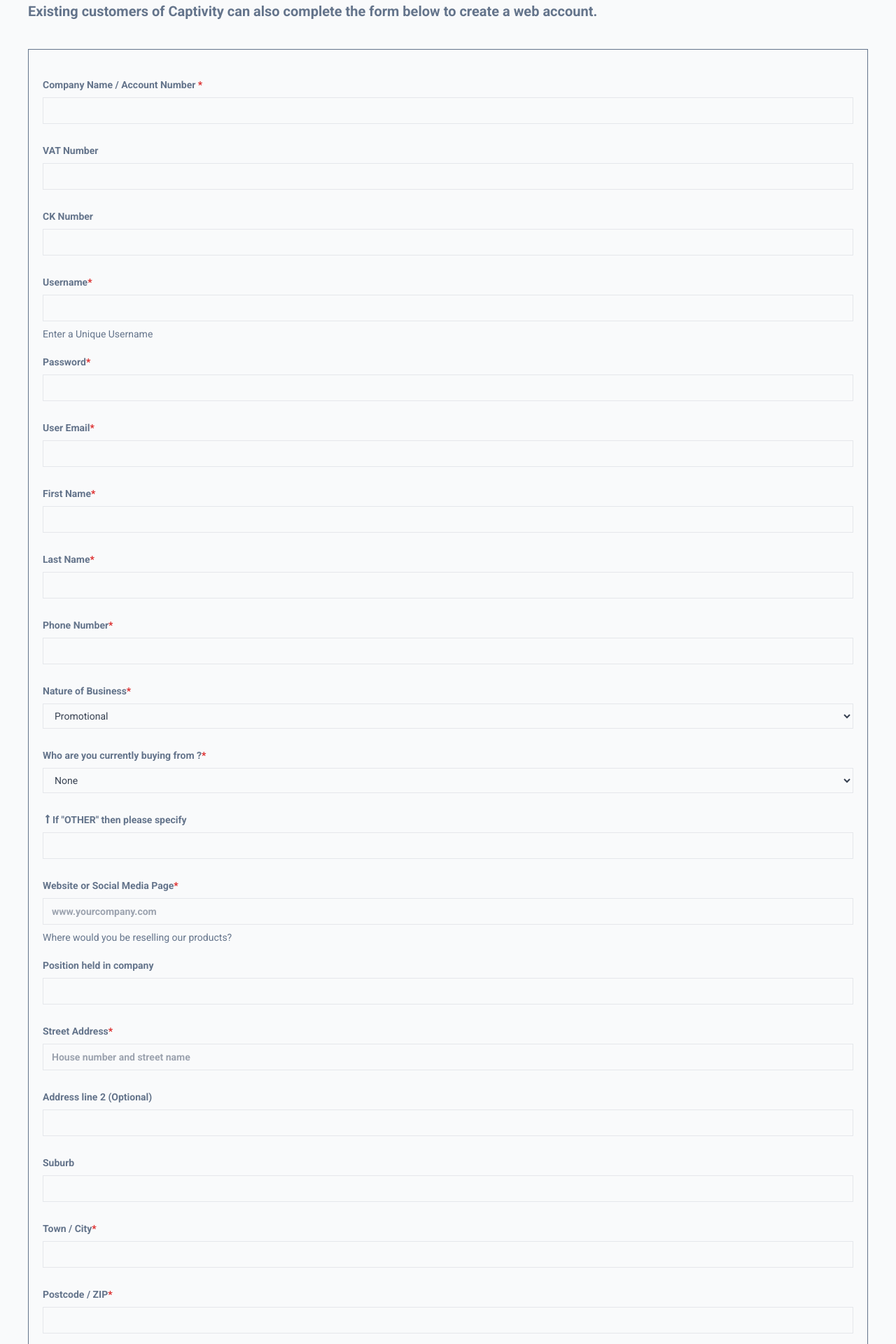
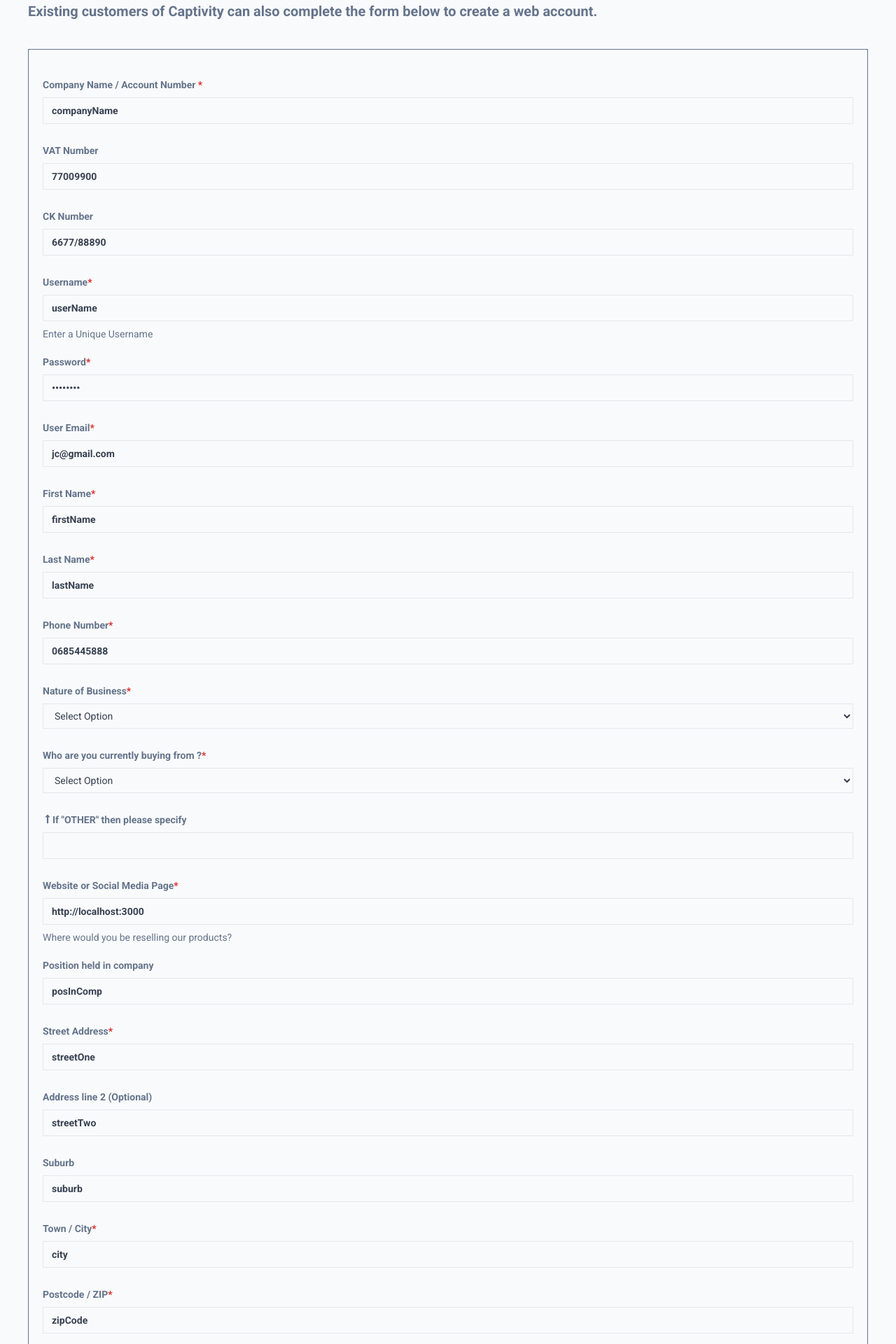
Before and after one commit to Codeeza/Codeeza-build, a Next.js app: page /Register in a window 1280 px wide. Shown: the part 600-2520 px from the top of the page at 70% size. Built offline with nearby package versions, Linux system fonts and the light colour scheme.

Commit message:
second attempt

```diff
--- a/app/Register/page.jsx
+++ b/app/Register/page.jsx
@@ -1,5 +1,6 @@
 "use client";
 import { useEffect, useState } from "react";
+
 import { FaLongArrowAltUp } from "react-icons/fa";
 
 import React from "react";
@@ -8,9 +9,37 @@ import Link from "next/link";
 
 import { countries } from "@/lib/CountrySelect";
 
+const Register = () => {
+  const [fields, setFields] = useState({
+    companyName: "companyName",
+    vatNumber: 77009900,
+    ckNumber: "6677/88890",
+    userName: "userName",
+    passWord: "passWord",
+    email: "jc@gmail.com",
+    firstName: "firstName",
+    lastName: "lastName",
+    phoneNumber: "0685445888",
+    natureOfBussiness: "",
+    supplierOption: "",
+    ifOther: "" || undefined,
+    webLink: "http://localhost:3000",
+    posInComp: "posInComp",
+    streetOne: "streetOne",
+    streetTwo: "streetTwo",
+    suburb: "suburb",
+    city: "city",
+    zipCode: "zipCode",
+    country: "country",
+    salesRep: "",
+    termsAgree: "Yes"
+  })
 
+  const handleSubmit = (e) => {
+    e.preventDefault()
+    console.log(fields)
+  }
 
-const Register = () => {
   return (
     <div>
       <div className="p-12">
@@ -47,147 +76,165 @@ const Register = () => {
         <div className="text-sm border m-10 border-slate-500">
 
             <form
+              onSubmit={handleSubmit}
+              autoComplete="off"
               className="p-5 text-slate-500 font-bold space-y-5"
           >
             {/* Company Name Input */}
             <div className="mt-5">
-              <label>
+              <label htmlFor="companyName">
                 Company Name / Account Number{" "}
                 <span className="text-red-600">*</span>
               </label>
               <input
+                id="companyName"
+                name="companyName"
+                type="text"
+                value={fields.companyName}
+                onChange={(e) => setFields({...fields, companyName: e.target.value})}
                 className="bg-gray-50 w-full px-3 py-2 my-2 text-sm text-gray-700 border focus:outline-red-500"
-                id="companyNameOrAccountNumber"
-                name=""
-                type="text"
+
               />
             </div>
 
             {/* vat number Input */}
             <div>
-              <label className="">VAT Number</label>
+              <label htmlFor="vatNumber" className="">VAT Number</label>
               <input
-                className="bg-gray-50 w-full px-3 py-2 my-2 text-sm text-gray-700 border focus:outline-red-500"
                 id="vatNumber"
                 type="number"
-                name=""
+                name="vatNumber"
+                value={fields.vatNumber}
+                onChange={(e) => setFields({...fields, vatNumber: e.target.value})}
+                className="bg-gray-50 w-full px-3 py-2 my-2 text-sm text-gray-700 border focus:outline-red-500"
               />
             </div>
 
-            {/* ck number Name Input */}
+            {/* ck number Name Input  */}
             <div>
-              <label className="">CK Number</label>
+              <label htmlFor="ckNumber" className="">CK Number</label>
               <input
+                id="ckNumber"
+                name="ckNumber"
+                type="text"
+                value={fields.ckNumber}
+                onChange={(e) => setFields({...fields, ckNumber: e.target.value})}
                 className="bg-gray-50 w-full px-3 py-2 my-2 text-sm text-gray-700 border focus:outline-red-500"
-                id="vatNumber"
-                type="text"
-                name=""
-
               />
             </div>
 
             {/* Username Input */}
-            <div>
-              <label>
+            <div >
+              <label htmlFor="userName">
                 Username
                 <span className="text-red-600">*</span>
               </label>
               <input
+                id="userName"
+                type="text"
+                name="userName"
+                value={fields.userName}
+                onChange={(e) => setFields({...fields, userName: e.target.value})}
                 className="bg-gray-50 w-full px-3 py-2 my-2 text-sm text-gray-700 border focus:outline-red-500"
-                id="username"
-                type="text"
-                name=""
               />
               <label className="font-normal">Enter a Unique Username</label>
             </div>
 
             {/* Password Input */}
             <div>
-              <label>
+              <label htmlFor="passWord">
                 Password
                 <span className="text-red-600">*</span>
               </label>
               <input
+                id="passWord"
+                type="password"
+                name="passWord"
+                value={fields.passWord}
+                onChange={(e) => setFields({...fields, passWord: e.target.value})}
                 className="bg-gray-50 w-full px-3 py-2 my-2 text-sm text-gray-700 border focus:outline-red-500"
-                id="password"
-                type="password"
-                name=""
-
               />
             </div>
 
             {/* User Email Input */}
             <div>
-              <label>
+              <label htmlFor="email">
                 User Email
                 <span className="text-red-600">*</span>
               </label>
               <input
+                id="email"
+                type="email"
+                name="email"
+                value={fields.email}
+                onChange={(e) => setFields({...fields, email: e.target.value})}
                 className="bg-gray-50 w-full px-3 py-2 my-2 text-sm text-gray-700 border focus:outline-red-500"
-                id="userEmail"
-                type="email"
-                name=""
-
               />
             </div>
 
             {/* First Name Input */}
             <div>
-              <label>
+              <label htmlFor="firstName">
                 First Name
                 <span className="text-red-600">*</span>
               </label>
               <input
-                className="bg-gray-50 w-full px-3 py-2 my-2 text-sm text-gray-700 border focus:outline-red-500"
                 id="firstName"
                 type="text"
-                name=""
-
+                name="firstName"
+                value={fields.firstName}
+                onChange={(e) => setFields({...fields, firstName: e.target.value})}
+                className="bg-gray-50 w-full px-3 py-2 my-2 text-sm text-gray-700 border focus:outline-red-500"
               />
             </div>
 
             {/* Last Name Input */}
             <div>
-              <label>
+              <label htmlFor="lastName">
                 Last Name
                 <span className="text-red-600">*</span>
               </label>
               <input
-                className="bg-gray-50 w-full px-3 py-2 my-2 text-sm text-gray-700 border focus:outline-red-500"
                 id="lastName"
                 type="text"
-                name=""
-
+                name="lastName"
+                value={fields.lastName}
+                onChange={(e) => setFields({...fields, lastName: e.target.value})}
+                className="bg-gray-50 w-full px-3 py-2 my-2 text-sm text-gray-700 border focus:outline-red-500"
               />
             </div>
 
             {/* Phone Number Input */}
             <div>
-              <label>
+              <label htmlFor="phoneNumber">
                 Phone Number
                 <span className="text-red-600">*</span>
               </label>
               <input
+                id="phoneNumber"
+                type="text"
+                name="phoneNumber"
+                value={fields.phoneNumber}
+                onChange={(e) => setFields({...fields, phoneNumber: e.target.value})}
                 className="bg-gray-50 w-full px-3 py-2 my-2 text-sm text-gray-700 border focus:outline-red-500"
-                id="phoneNumber"
-                type="tel"
-                name=""
-
               />
             </div>
 
             {/* Nature of Business Option */}
             <div>
-              <label>
+              <label htmlFor="natureOfBussiness">
                 Nature of Business
                 <span className="text-red-600">*</span>
               </label>
               <select
                 id="natureOfBusiness"
+                name="natureOfBussiness"
+                type="text"
+                value={fields.natureOfBussiness}
+                onChange={(e) => setFields({...fields, natureOfBussiness: e.target.value})}
                 className="bg-gray-50 w-full px-3 py-2 my-2 text-sm text-gray-700 border font-normal"
-                name=""
-
               >
+                <option value="">Select Option</option>
                 <option value="promotional">Promotional</option>
                 <option value="brandingAndPrint">Branding & Print</option>
                 <option value="nonProfitOrg">Non Profit Organization</option>
@@ -204,17 +251,19 @@ const Register = () => {
 
             {/* Supplier Option*/}
             <div>
-              <label>
+              <label htmlFor="supplierOption">
                 Who are you currently buying from ?
                 <span className="text-red-600">*</span>
               </label>
               <select
-                id="whoYouBuyingFrom"
+                id="supplierOption"
+                name="supplierOption"
+                type="text"
+                value={fields.supplierOption}
+                onChange={(e) => setFields({...fields, supplierOption: e.target.value})}
                 className="bg-gray-50 w-full px-3 py-2 my-2 text-sm text-gray-700 border font-normal"
-                name=""
-
-
               >
+                <option value="">Select Option</option>
                 <option value="none">None</option>
                 <option value="kevro">KEVRO</option>
                 <option value="amrod">AMROD</option>
@@ -227,32 +276,34 @@ const Register = () => {
 
             {/*Explain if other supplier option input */}
             <div>
-              <p className="flex">
+              <p className="flex" htmlFor={"ifOther"}>
                 <FaLongArrowAltUp className="mt-0.5" /> If "OTHER" then please
                 specify
               </p>
               <input
-                className="bg-gray-50 w-full px-3 py-2 my-2 text-sm text-gray-700 border focus:outline-red-500"
                 id="ifOther"
                 type="text"
-                name=""
-
+                name="ifOther"
+                value={fields.ifOther}
+                onChange={(e) => setFields({...fields, ifOther: e.target.value})}
+                className="bg-gray-50 w-full px-3 py-2 my-2 text-sm text-gray-700 border focus:outline-red-500"
               />
             </div>
 
             {/* Social Url Input */}
             <div>
-              <label>
+              <label htmlFor="webLink">
                 Website or Social Media Page
                 <span className="text-red-600">*</span>
               </label>
               <input
+                id="webLink"
+                type="text"
+                placeholder="www.yourcompany.com"
+                name="webLink"
+                value={fields.webLink}
+                onChange={(e) => setFields({...fields, webLink: e.target.value})}
                 className="bg-gray-50 w-full px-3 py-2 my-2 text-sm text-gray-700 border focus:outline-red-500"
-                id="webOrSocial"
-                type="url"
-                placeholder="www.yourcompany.com"
-                name=""
-
               />
               <label className="font-normal">
                 Where would you be reselling our products?
@@ -261,100 +312,108 @@ const Register = () => {
 
             {/* Role at company Input */}
             <div>
-              <label>Position held in company</label>
+              <label htmlFor="posInComp">Position held in company</label>
               <input
-                className="bg-gray-50 w-full px-3 py-2 my-2 text-sm text-gray-700 border focus:outline-red-500"
                 id="posInComp"
                 type="text"
-                name=""
-
+                name="posInComp"
+                value={fields.posInComp}
+                onChange={(e) => setFields({...fields, posInComp: e.target.value})}
+                className="bg-gray-50 w-full px-3 py-2 my-2 text-sm text-gray-700 border focus:outline-red-500"
               />
             </div>
 
-            {/* Location/Address Inputs */}
+            {/* Address Inputs */}
 
               {/*Address 1 Input */}
             <div>
-              <label>
+              <label htmlFor="streetOne">
                 Street Address
                 <span className="text-red-600">*</span>
               </label>
               <input
+                id="streetOne"
+                type="text"
+                value={fields.streetOne}
+                onChange={(e) => setFields({...fields, streetOne: e.target.value})}
+                placeholder="House number and street name"
+                name="streetOne"
                 className="bg-gray-50 w-full px-3 py-2 my-2 text-sm text-gray-700 border focus:outline-red-500"
-                id="address1"
-                type="text"
-                placeholder="House number and street name"
-                name=""
-
               />
             </div>
 
             {/* Address 2 Input */}
             <div>
-              <label>Address line 2 (Optional)</label>
+              <label htmlFor="streetTwo">Address line 2 (Optional)</label>
               <input
-                className="bg-gray-50 w-full px-3 py-2 my-2 text-sm text-gray-700 border focus:outline-red-500"
                 id="address2"
                 type="text"
-                name="street_line_two"
-                placeholder=""
-
+                name="streetTwo"
+                value={fields.streetTwo}
+                onChange={(e) => setFields({...fields, streetTwo: e.target.value})}
+                placeholder="Enter Second Address"
+                className="bg-gray-50 w-full px-3 py-2 my-2 text-sm text-gray-700 border focus:outline-red-500"
               />
             </div>
 
             {/* Suburb Input */}
             <div>
-              <label>Suburb</label>
+              <label htmlFor="suburb">Suburb</label>
               <input
-                className="bg-gray-50 w-full px-3 py-2 my-2 text-sm text-gray-700 border focus:outline-red-500"
                 id="suburb"
                 type="text"
-                name=""
-
+                name="suburb"
+                value={fields.suburb}
+                onChange={(e) => setFields({...fields, suburb: e.target.value})}
+                className="bg-gray-50 w-full px-3 py-2 my-2 text-sm text-gray-700 border focus:outline-red-500"
               />
             </div>
 
             {/* City Input */}
             <div>
-              <label>
+              <label htmlFor="city">
                 Town / City
                 <span className="text-red-600">*</span>
               </label>
               <input
+                id="city"
+                type="text"
+                name="city"
+                value={fields.city}
+                onChange={(e) => setFields({...fields, city: e.target.value})}
                 className="bg-gray-50 w-full px-3 py-2 my-2 text-sm text-gray-700 border focus:outline-red-500"
-                id="townOrCity"
-                type="text"
-                name=""
-
               />
             </div>
 
             {/* ZipCode Input */}
             <div>
-              <label>
+              <label htmlFor="zipCode">
                 Postcode / ZIP
                 <span className="text-red-600">*</span>
               </label>
               <input
+                id="zipCode"
+                type="text"
+                name="zipCode"
+                value={fields.zipCode}
+                onChange={(e) => setFields({...fields, zipCode: e.target.value})}
                 className="bg-gray-50 w-full px-3 py-2 my-2 text-sm text-gray-700 border focus:outline-red-500"
-                id="postalCode"
-                type="text"
-                name=""
-
               />
             </div>
 
             {/* Country Input */}
             <div>
-              <label>
+              <label htmlFor="country">
                 Country
                 <span className="text-red-600">*</span>
               </label>
               <select
                 id="salesRep"
+                name="country"
+                type="text"
+                value={fields.salesRep}
+                onChange={(e) => setFields({...fields, salesRep: e.target.value})}
                 className="bg-gray-50 w-full px-3 py-2 my-2 text-sm text-gray-700 border font-normal"
-                name=""
-
               >
                   {countries.map((country) => (
                   <option key={country} value={country}>
@@ -366,17 +425,19 @@ const Register = () => {
 
             {/* Sales Rep assisted Option */}
             <div>
-              <label>
+              <label htmlFor="salesRep">
                 The sales rep. that helped you?
                 <span className="text-red-600">*</span>
               </label>
               <select
                 id="salesRep"
+                name="salesRep"
+                type="text"
+                value={fields.salesRep}
+                    onChange={(e) => setFields({...fields, salesRep: e.target.value})}
                 className="bg-gray-50 w-full px-3 py-2 my-2 text-sm text-gray-700 border font-normal"
-                name=""
-
-
               >
+                <option value="">Select Option</option>
                 <option value="noOneYet">No one yet</option>
                 <option value="bonitaCPT">Bonita - Cape Town</option>
                 <option value="leroyCPT">Leroy - Cape Town</option>
@@ -388,12 +449,15 @@ const Register = () => {
             {/* Terms agreement Input */}
             <div className="flex">
               <div className="mt-0.5 mr-0.5">
-                <input type="checkbox" id="agreeToTandCs"
-                  name=""
-
+                <input
+                    type="checkbox"
+                    id="termsAgree"
+                    name="termsAgree"
+                    value={fields.termsAgree}
+                    onChange={(e) => setFields({...fields, termsAgree: e.target.value})}
                   />
               </div>
-              <label>
+              <label htmlFor="termsAgree">
                 I agree to the Terms & Conditions
                 <span className="text-red-600">*</span>
               </label>
--- a/app/page.jsx
+++ b/app/page.jsx
@@ -5,10 +5,10 @@ import BestSeller from "@/components/BestSeller/BestSeller";
 import ProductSection from "@/components/ProductSection/ProductSection";
 import CarouselPlugin from "@/components/Carousel/CarouselPlugin";
 import Carousel from "@/components/SmallCarousel/SmallCarousel";
+import connectDB from "@/config/database";
 
 
 const Home = async() => {
-
   return (
     <div>
       <main>
```
Also changed, not shown: models/RegisterModel.js (added, +79 -0 lines), models/User/RegisterForm.js (deleted, +0 -104 lines).
